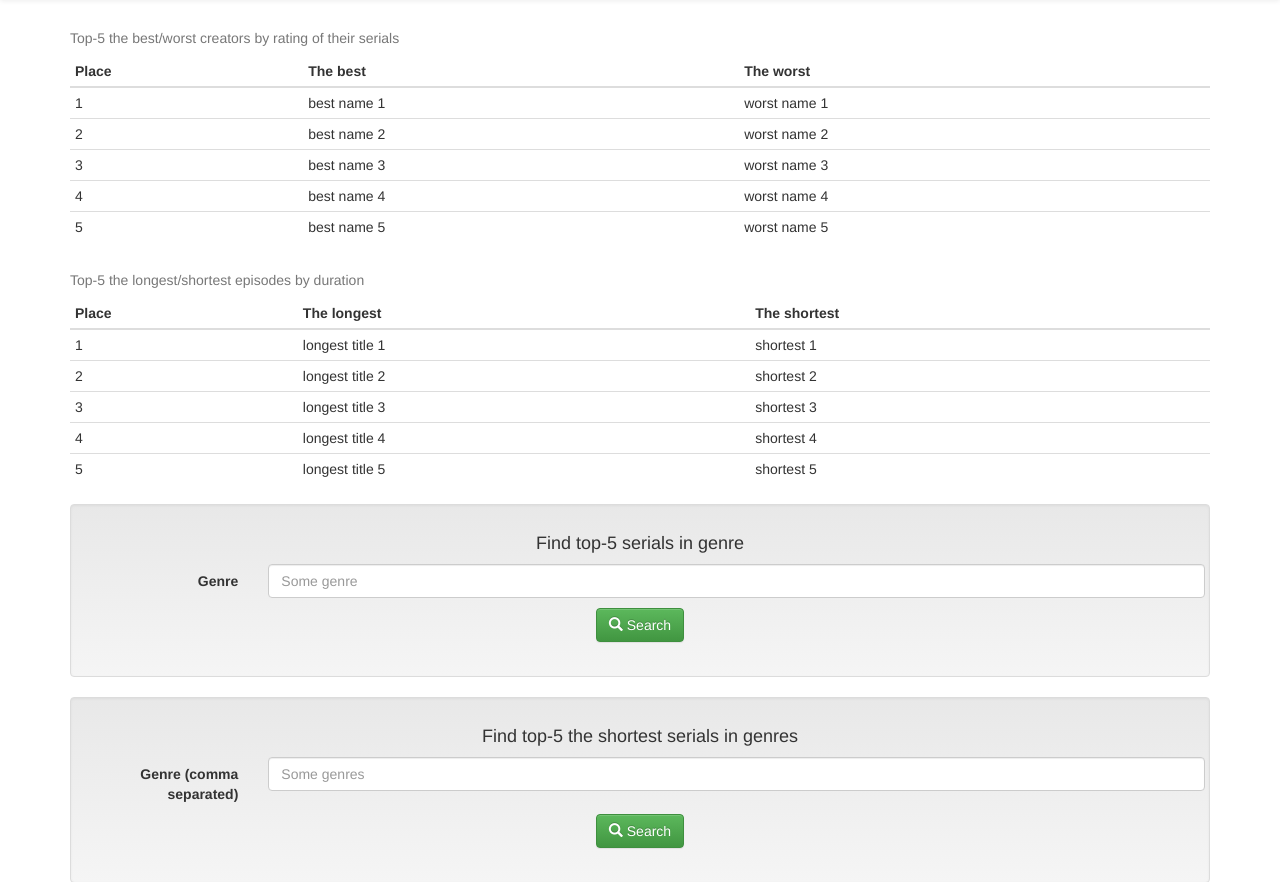
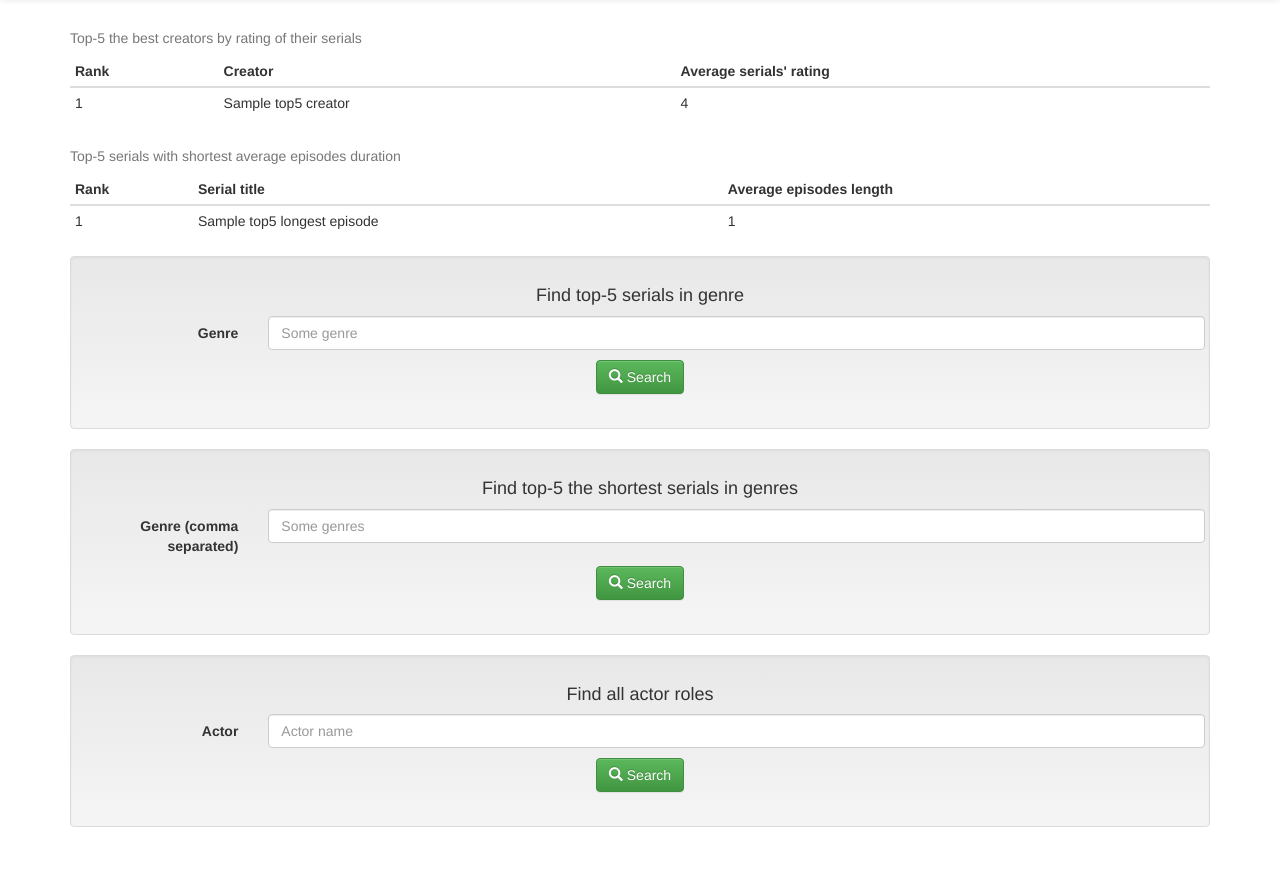
Before and after one commit to alex2304/DMD-Serials-System, a Flask app: template app/statistic/templates/statistics.html in a window 1280 px wide. Shown: the part 51-933 px from the top of the page. Run offline with Flask 2, Linux system fonts and the light colour scheme; the template is opened without the code that fills it: most values are stand-ins (such as "Sample title", 1, 10 or a date in 2020); some libraries are stand-ins or nearby versions.

Commit message:
+ Statistic works

```diff
--- a/app/serials/templates/serials.html
+++ b/app/serials/templates/serials.html
@@ -49,7 +49,7 @@
 
             var ratingSlider = $("#inputRating").slider({
                 "range": true,
-                "min": 5.0,
+                "min": 1.0,
                 "max": 10.0,
             });
 
--- a/app/statistic/templates/statistics.html
+++ b/app/statistic/templates/statistics.html
@@ -15,11 +15,10 @@
                 var tbl = $("#topForGenreTbl").find('tbody');
                 tbl.parent().removeClass("hidden");
                 tbl.empty();
-                $.get("/statistics/top_for_genre", {genre: $('#inputGenre').val()})
+                $.get("{{ url_for('statistics.process_statistics') }}", {top5_serials_in_genre: $('#inputGenre').val()})
                         .done(function (data) {
-{#                            data = [1, 2, 3, 4, 5];#}
                             $.each(data, function (index, element) {
-                                tbl.append('<tr><td>' + (index + 1) + '</td><td>' + element + '</td></tr>')
+                                tbl.append('<tr><td>' + (index + 1) + '</td><td>' + element["title"] + '</td><td>' + element["rating"] + '</td></tr>')
                             });
                         });
                 e.preventDefault();
@@ -31,11 +30,10 @@
                 var tbl = $("#topForActorTbl").find('tbody');
                 tbl.parent().removeClass("hidden");
                 tbl.empty();
-                $.get("/statistics/top_for_actor", {actor: $('#inputActor').val()})
+                $.get("{{ url_for('statistics.process_statistics') }}", {actor_roles: $('#inputActor').val()})
                         .done(function (data) {
-{#                            data = [1, 2, 3, 4, 5];#}
                             $.each(data, function (index, element) {
-                                tbl.append('<tr><td>' + (index + 1) + '</td><td>' + element + '</td></tr>')
+                                tbl.append('<tr><td>' + (index + 1) + '</td><td>' + element['serial_title'] + '</td><td>' + element['episode_title'] + '</td><td>' + element['role_name'] + '</td></tr>')
                             });
                         });
                 e.preventDefault();
@@ -47,11 +45,10 @@
                 var tbl = $("#topShortestTbl").find('tbody');
                 tbl.parent().removeClass("hidden");
                 tbl.empty();
-                $.get("/statistics/top_shortest", {actor: $('#inputGenre2').val()})
+                $.get("{{ url_for('statistics.process_statistics') }}", {top5_shortest_serials_in_genres: $('#inputGenre2').val()})
                         .done(function (data) {
-{#                            data = [1, 2, 3, 4, 5, 6];#}
                             $.each(data, function (index, element) {
-                                tbl.append('<tr><td>' + (index + 1) + '</td><td>' + element + '</td></tr>')
+                                tbl.append('<tr><td>' + (index + 1) + '</td><td>' + element['serial_title'] + '</td><td>' + element['duration'] + '</td></tr>')
                             });
                         });
                 e.preventDefault();
@@ -65,49 +62,49 @@
 
     <div class="container">
         <table class="table table-condensed">
-            <caption>Top-5 the best/worst creators by rating of their serials</caption>
+            <caption>Top-5 the best creators by rating of their serials</caption>
             <thead>
-            <th>Place</th>
-            <th>The best</th>
-            <th>The worst</th>
+            <th>Rank</th>
+            <th>Creator</th>
+            <th>Average serials' rating</th>
             </thead>
             <tbody>
-            {% for i in range(1, 6) %}
+            {% for i in range(0, top5_creators|length) %}
                 <tr>
-                    <td>{{ i }}</td>
-                    <td>{{ "best name %d" % i }}</td>
-                    <td>{{ "worst name %d" % i }}</td>
+                    <td>{{ i + 1 }}</td>
+                    <td>{{ top5_creators[i]['name'] }}</td>
+                    <td>{{ top5_creators[i]['rating'] }}</td>
                 </tr>
             {% endfor %}
             </tbody>
         </table>
 
         <table class="table table-condensed">
-            <caption>Top-5 the longest/shortest episodes by duration</caption>
+            <caption>Top-5 serials with shortest average episodes duration</caption>
             <thead>
-            <th>Place</th>
-            <th>The longest</th>
-            <th>The shortest</th>
+            <th>Rank</th>
+            <th>Serial title</th>
+            <th>Average episodes length</th>
             </thead>
             <tbody>
-            {% for i in range(1, 6) %}
+            {% for i in range(0, top5_longest_episodes|length) %}
                 <tr>
-                    <td>{{ i }}</td>
-                    <td>{{ "longest title %d" % i }}</td>
-                    <td>{{ "shortest %d" % i }}</td>
+                    <td>{{ i + 1 }}</td>
+                    <td>{{ top5_longest_episodes[i]['title'] }}</td>
+                    <td>{{ top5_longest_episodes[i]['avg_episode_length'] }}</td>
                 </tr>
             {% endfor %}
             </tbody>
         </table>
 
 
-        <form class="form-horizontal well">
+        <form class="form-horizontal well" action="{{ url_for('statistics.process_statistics') }}" method="post">
             <div class="text-center"><h4>Find top-5 serials in genre</h4></div>
             <div class="form-group">
                 <div class="row">
                     <label for="inputGenre" class="col-sm-2 control-label">Genre</label>
                     <div class="col-sm-10">
-                        <input type="text" class="form-control" id="inputGenre" placeholder="Some genre">
+                        <input type="text" class="form-control" name="top5_serials_in_genre" id="inputGenre" placeholder="Some genre">
                     </div>
                 </div>
 
@@ -126,26 +123,28 @@
                 <tr>
                     <th>#</th>
                     <th>Title</th>
+                    <th>Rating</th>
                 </tr>
                 </thead>
                 <tbody>
-                {% for i in range(1, 6) %}
+                {% for i in range(0, top5_serials_in_genre|length) %}
                     <tr>
-                        <td>{{ i }}</td>
-                        <td>title</td>
+                        <td>{{ i + 1 }}</td>
+                        <td>{{ top5_serials_in_genre[i]['title'] }}</td>
+                        <td>{{ top5_serials_in_genre[i]['rating'] }}</td>
                     </tr>
                 {% endfor %}
                 </tbody>
             </table>
         </form>
 
-        <form class="form-horizontal well">
+        <form class="form-horizontal well" action="{{ url_for('statistics.process_statistics') }}" method="post">
             <div class="text-center"><h4>Find top-5 the shortest serials in genres</h4></div>
             <div class="form-group">
                 <div class="row">
                     <label for="inputGenre2" class="col-sm-2 control-label">Genre (comma separated)</label>
                     <div class="col-sm-10">
-                        <input type="text" class="form-control" id="inputGenre2" placeholder="Some genres">
+                        <input type="text" class="form-control" name="top5_shortest_serials_in_genres" id="inputGenre2" placeholder="Some genres">
                     </div>
                 </div>
 
@@ -164,13 +163,15 @@
                 <tr>
                     <th>#</th>
                     <th>Title</th>
+                    <th>Duration</th>
                 </tr>
                 </thead>
                 <tbody>
-                {% for i in range(1, 6) %}
+                {% for i in range(0, top5_shortest_in_genres|length) %}
                     <tr>
-                        <td>{{ i }}</td>
-                        <td>Title</td>
+                        <td>{{ i + 1 }}</td>
+                        <td>{{ top5_shortest_in_genres[i]['serial_title'] }}</td>
+                        <td>{{ top5_shortest_in_genres[i]['duration'] }}</td>
                     </tr>
                 {% endfor %}
                 </tbody>
@@ -179,13 +180,13 @@
 
 
 
-        <form class="form-horizontal well">
+        <form class="form-horizontal well" action="{{ url_for('statistics.process_statistics') }}" method="post">
             <div class="text-center"><h4>Find all actor roles</h4></div>
             <div class="form-group">
                 <div class="row">
                     <label for="inputActor" class="col-sm-2 control-label">Actor</label>
                     <div class="col-sm-10">
-                        <input type="text" class="form-control" id="inputActor" placeholder="Actor name">
+                        <input type="text" class="form-control" name="actor_roles" id="inputActor" placeholder="Actor name">
                     </div>
                 </div>
 
@@ -205,14 +206,18 @@
                 <thead>
                 <tr>
                     <th>#</th>
+                    <th>Serial</th>
+                    <th>Episode</th>
                     <th>Role</th>
                 </tr>
                 </thead>
                 <tbody>
-                {% for i in range(1, 6) %}
+                {% for i in range(0, actor_roles|length) %}
                     <tr>
-                        <td>{{ i }}</td>
-                        <td>Role</td>
+                        <td>{{ i + 1 }}</td>
+                        <td>{{ actor_roles[i]['serial_title'] }}</td>
+                        <td>{{ actor_roles[i]['episode_title'] }}</td>
+                        <td>{{ actor_roles[i]['role_name'] }}</td>
                     </tr>
                 {% endfor %}
                 </tbody>
--- a/run.py
+++ b/run.py
@@ -25,6 +25,9 @@ def drop_create_db(_app):
     with _app.open_resource('../sql/stored_functions.sql', mode='r') as f:
         connection.cursor().execute(f.read())
 
+    with _app.open_resource('../sql/stored_functions_statistics.sql', mode='r') as f:
+        connection.cursor().execute(f.read())
+
     connection.commit()
     print(' * Database has been successfully recreated')
     connection.close()
```
Also changed, not shown: app/serials/routes.py (+5 -2 lines), app/statistic/repositories.py (+4 -4 lines), app/statistic/routes.py (+50 -1 lines).
